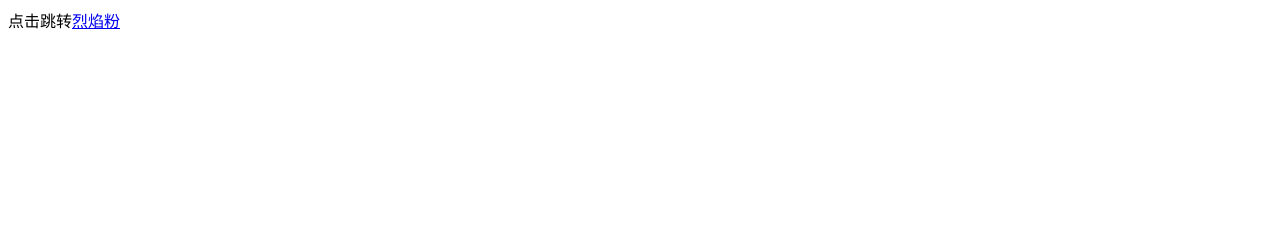
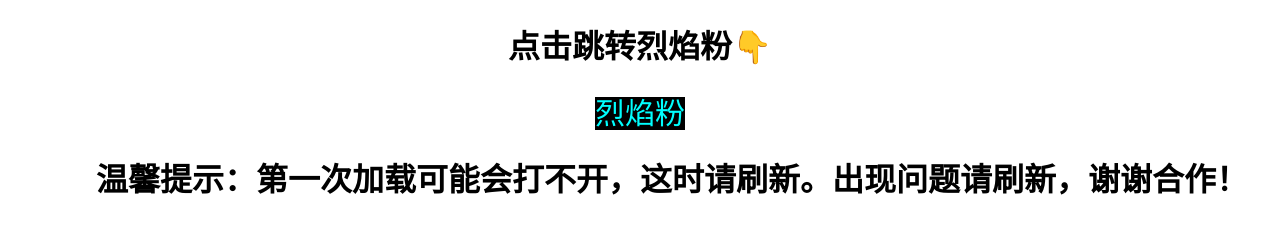
Before and after one commit to gxlydlyf/gxlydlyf.github.io, a plain HTML site: page index.html in a window 1280 px wide. Drawn offline with Linux system fonts and the light colour scheme.

Commit message:
Update index.html

```diff
--- a/index.html
+++ b/index.html
@@ -5,8 +5,13 @@
 <head>
     <meta charset="UTF-8">
     <title>ssjs</title>
+    <style>
+        #a1{text-decoration: none;color: aqua;background-color: black;font-size: 30px}
+        #a1:hover{text-decoration: aqua;font-size: 50px}
+    </style>
 </head>
 <body>
-点击跳转<a href="http://gxlydlyf.ssjs.shop">烈焰粉</a>
+<div style="text-align: center"><h1>点击跳转烈焰粉👇</h1><p><a href="http://gxlydlyf.ssjs.shop" id="a1">烈焰粉</a></p>
+    <h1 style="text-indent: 2em">温馨提示：第一次加载可能会打不开，这时请刷新。出现问题请刷新，谢谢合作！</h1></div>
 </body>
 </html>
```
